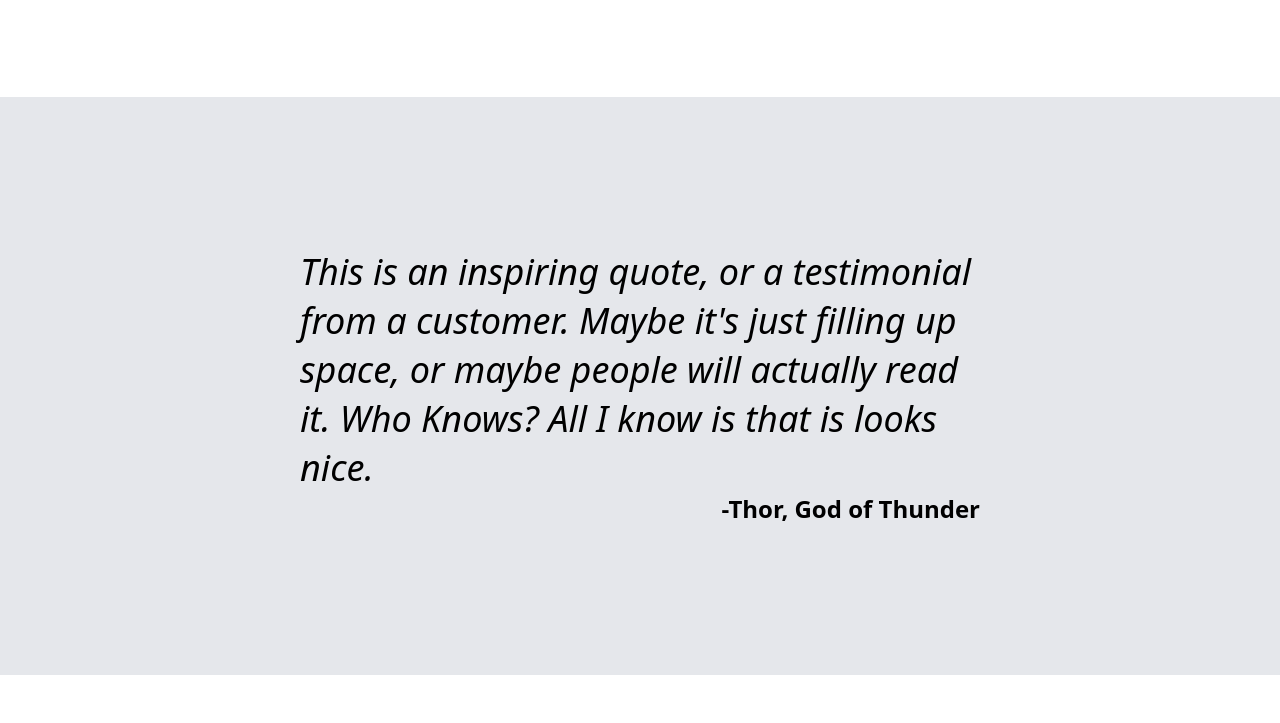
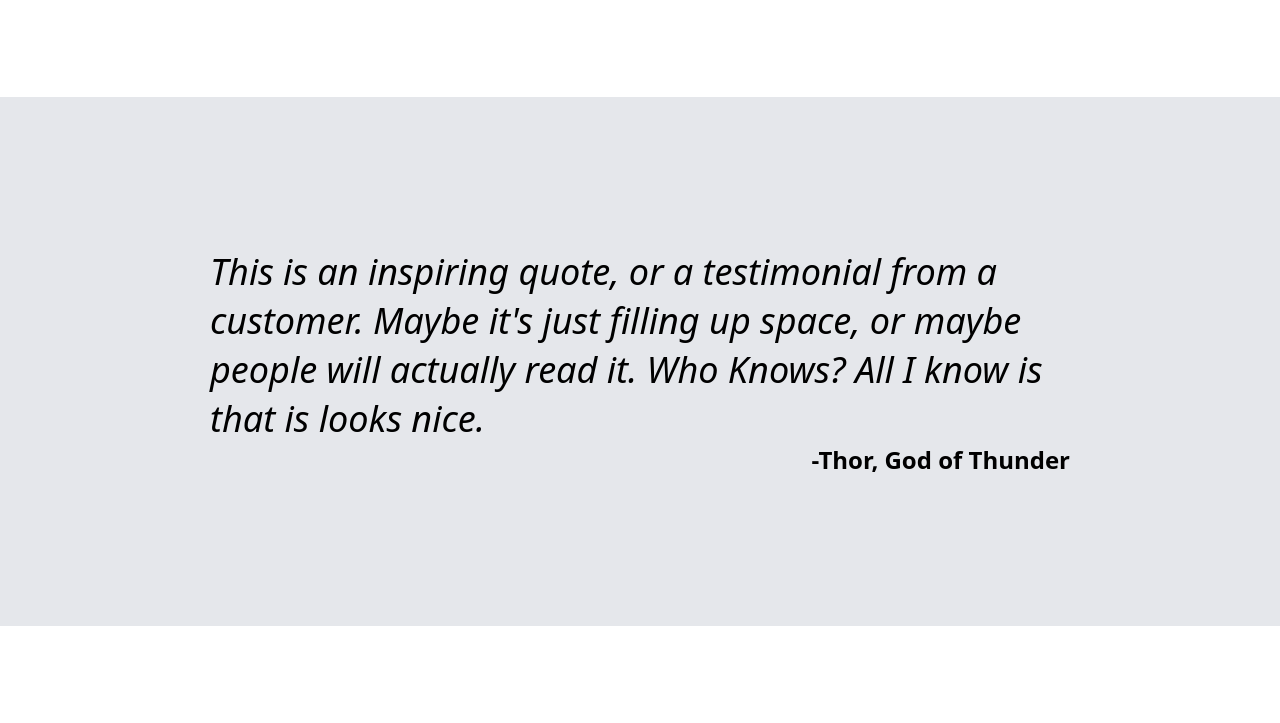
Before and after one commit to Jamesfindlater12/landing-page, a plain HTML site: page index.html in a window 1280 px wide. Shown: the part 974-1697 px from the top of the page. Drawn offline with Linux system fonts and the light colour scheme.

Commit message:
finish landing page task

```diff
--- a/style.css
+++ b/style.css
@@ -20,12 +20,6 @@ ul, .header-link {
 }
 
 
-.header, .section-1, .section-2, .section-3, section-4 {
-    padding-top: 0px;
-    padding-bottom: 0px;
-    padding-left: 210px;
-    padding-right: 210px;
-   }
 
 
 
@@ -215,3 +209,8 @@ ul, .header-link {
     color: #F9FAF8;
 
 }
+
+.header, .section-1, .section-2, .section-3, .section-4 {
+    padding-left: 210px;
+    padding-right: 210px;
+}
```
